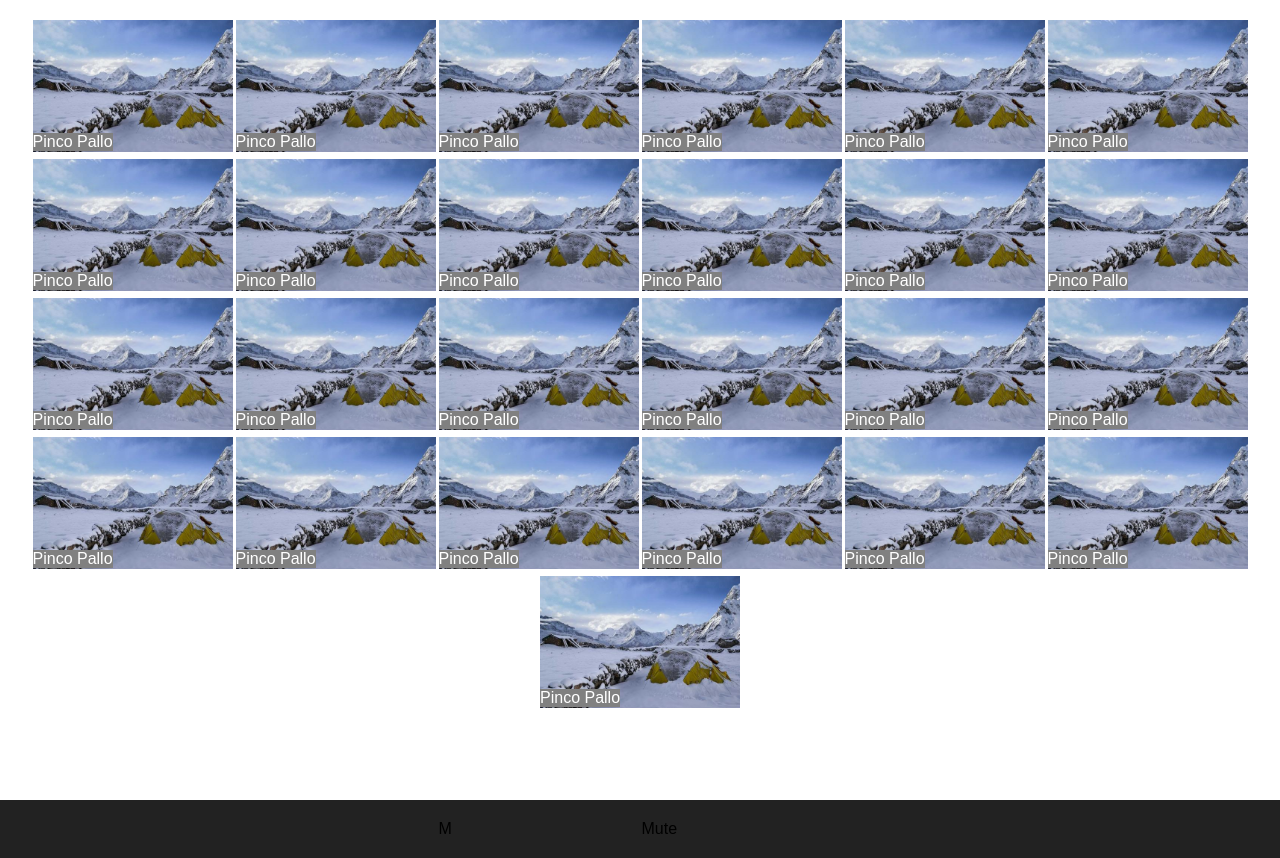
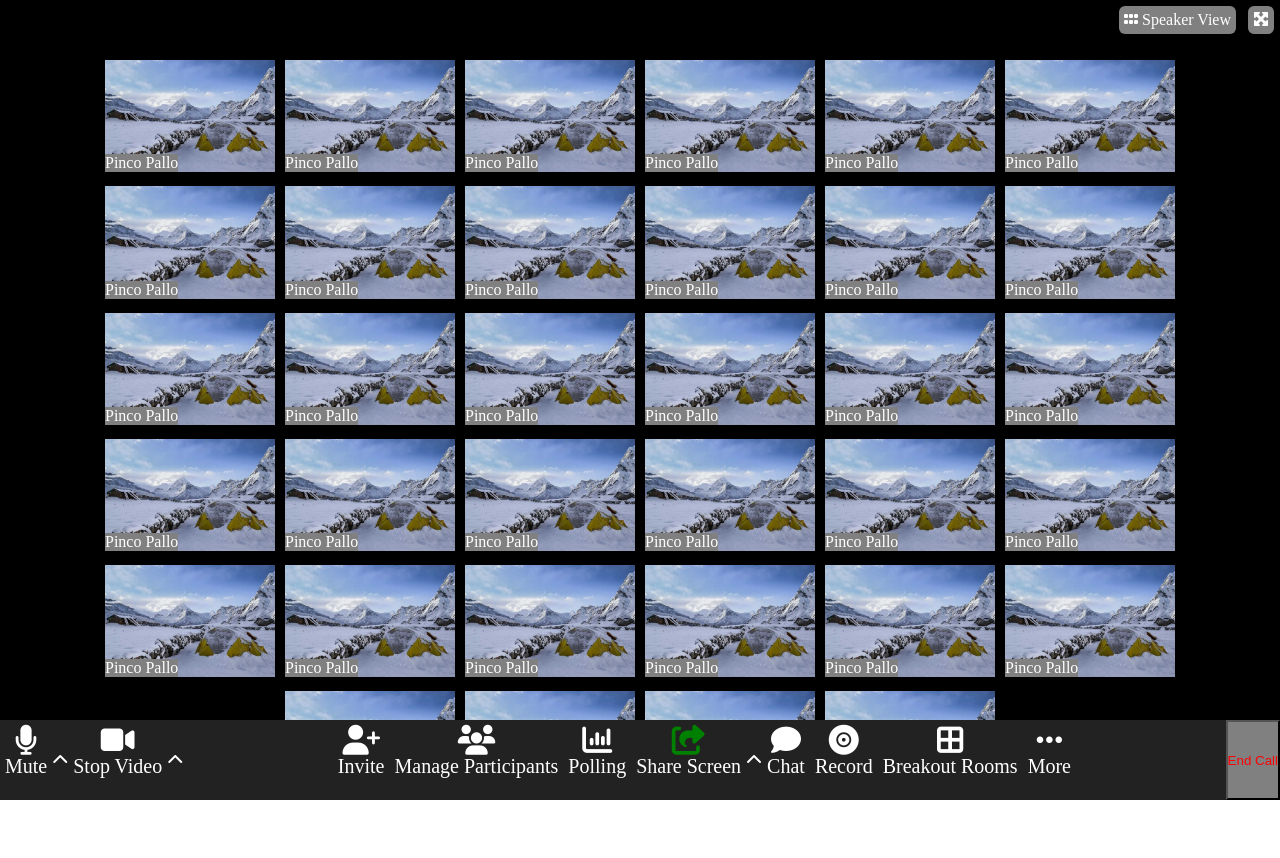
Before and after one commit to danieleardizzone/html-css-zoom, a plain HTML site: page index.html in a window 1280 px wide. After the commit the page ends 800 px from the top, so only its background shows below. Drawn offline with Linux system fonts and the light colour scheme.

Commit message:
FIX- esercizio finito

```diff
--- a/css/style.css
+++ b/css/style.css
@@ -1,47 +1,127 @@
-* {
+*{
     margin: 0;
     padding: 0;
     box-sizing: border-box;
   }
 
-html {
-	font-family: 'DM Sans', sans-serif;
+  img{
+    max-width: 100%;
   }
 
-img{
-    max-width: 100%;
-
+  .container{
+    max-width: 100vw;
+    margin: 0 auto;
   }
 
-.main-content {
-	height:100vh;
-    width: 100%;
-    margin: 0 auto;
+  header{
+    height: 5vh;
+    display: flex;
+    justify-content: flex-end;
+    align-items: center;
+    background-color: black;
+    color: white;
+  }
+
+  header span{
+    padding: 5px 5px;
+    margin: 0 6px;
+    background-color: gray;
+    border-radius: 6px;
+  }
+
+  main{
+    overflow-y: scroll;
+    background-color: black;
+    height: 85vh;
   }
 
   .row{
     display: flex;
-    align-items: center;
+    flex-wrap: wrap;
     justify-content: center;
-    flex-wrap: wrap;
-    padding: 20px 10px;
-    gap: 3px;
+    padding: 15px;
   }
 
-.col{
-    width: 200px;
+  .card{
+    width: 180px;
+    padding: 5px;
     position: relative;
   }
 
   .name{
       position: absolute;
-    left: 0;
-    bottom: 5px;
+      left: 5px;
+      bottom: 9px;
       background-color: gray;
       color: white;
       font-size: 16px;
   }
 
-.page-footer{
-    background-color: #222222;
+  .toolbar{
+      background-color: #222;
+      color: white;
+      display: flex;
+      flex-direction: row;
+      justify-content: space-between;
+      height: 10vh;
   }
+
+  .toolbar-group{
+    display: flex;
+    flex-direction: row;
+  }
+
+  .toolbar-item{
+    display: flex;
+    flex-direction:column;
+    font-size: 20px;
+    align-items: center;
+    padding: 5px 5px;
+  }
+
+  .toolbar-item i{
+    font-size: 30px;
+  }
+
+  #green-icon{
+    color: green;
+  }
+
+  .end-call{
+    background-color: gray;
+    color: red;
+  }
+
+  .fa-chevron-up{
+    align-self: center;
+  }
+
+  /* DEBUG */
+  .debug header{
+    background-color: yellow;
+    padding: 20px;
+    height: 10vh;
+  }
+
+  .debug footer{
+    background-color: red;
+    padding: 20px;
+    height: 15vh;
+  }
+
+  .debug main{
+    background-color: blue;
+    padding: 20px;
+    height: 75vh;
+  }
+
+  .debug main .row {
+      padding: 20px;
+      border: 2px solid red;
+  }
+
+
+  .debug main .card {
+      padding: 20px;
+      border: 2px solid green;
+  }
--- a/index.html
+++ b/index.html
@@ -1,123 +1,208 @@
 <!DOCTYPE html>
-<html lang="it">
+<html lang=it dir="ltr">
   <head>
-		<title>zoom</title>
-		<link rel="stylesheet" href="./css/style.css" />
+    <link rel="stylesheet" href="./css/style.css">
+    <script src="https://kit.fontawesome.com/382dfa8eb4.js" crossorigin="anonymous"></script>
+    <title>Zoom</title>
   </head>
   <body class="debu">
-        <main class="main-content">
+    <header>
+      <span><i class="fa-solid fa-grip"></i> Speaker View</span>
+      <span><i class="fa-solid fa-maximize"></i></span>
+    </header>
+    <main>
+      <div class="container">
         <div class="row">
-                <div class="col">
-                    <img src="./img/lorem.jpg">
+          <div class="card">
+            <img src="./img/lorem.jpg" alt="random image">
             <span class="name">Pinco Pallo</span>
           </div>
-                <div class="col">
-                    <img src="./img/lorem.jpg">
+          <div class="card">
+            <img src="./img/lorem.jpg" alt="random image">
             <span class="name">Pinco Pallo</span>
           </div>
-                <div class="col">
-                    <img src="./img/lorem.jpg">
+          <div class="card">
+            <img src="./img/lorem.jpg" alt="random image">
             <span class="name">Pinco Pallo</span>
           </div>
-                <div class="col">
-                    <img src="./img/lorem.jpg">
+          <div class="card">
+            <img src="./img/lorem.jpg" alt="random image">
             <span class="name">Pinco Pallo</span>
           </div>
-                <div class="col">
-                    <img src="./img/lorem.jpg">
+          <div class="card">
+            <img src="./img/lorem.jpg" alt="random image">
             <span class="name">Pinco Pallo</span>
           </div>
-                <div class="col">
-                    <img src="./img/lorem.jpg">
+          <div class="card">
+            <img src="./img/lorem.jpg" alt="random image">
             <span class="name">Pinco Pallo</span>
           </div>
-                <div class="col">
-                    <img src="./img/lorem.jpg">
+          <div class="card">
+            <img src="./img/lorem.jpg" alt="random image">
             <span class="name">Pinco Pallo</span>
           </div>
-                <div class="col">
-                    <img src="./img/lorem.jpg">
+          <div class="card">
+            <img src="./img/lorem.jpg" alt="random image">
             <span class="name">Pinco Pallo</span>
           </div>
-                <div class="col">
-                    <img src="./img/lorem.jpg">
+          <div class="card">
+            <img src="./img/lorem.jpg" alt="random image">
             <span class="name">Pinco Pallo</span>
           </div>
-                <div class="col">
-                    <img src="./img/lorem.jpg">
+          <div class="card">
+            <img src="./img/lorem.jpg" alt="random image">
             <span class="name">Pinco Pallo</span>
           </div>
-                <div class="col">
-                    <img src="./img/lorem.jpg">
+          <div class="card">
+            <img src="./img/lorem.jpg" alt="random image">
             <span class="name">Pinco Pallo</span>
           </div>
-                <div class="col">
-                    <img src="./img/lorem.jpg">
+          <div class="card">
+            <img src="./img/lorem.jpg" alt="random image">
             <span class="name">Pinco Pallo</span>
           </div>
-                <div class="col">
-                    <img src="./img/lorem.jpg">
+          <div class="card">
+            <img src="./img/lorem.jpg" alt="random image">
             <span class="name">Pinco Pallo</span>
           </div>
-                <div class="col">
-                    <img src="./img/lorem.jpg">
+          <div class="card">
+            <img src="./img/lorem.jpg" alt="random image">
             <span class="name">Pinco Pallo</span>
           </div>
-                <div class="col">
-                    <img src="./img/lorem.jpg">
+          <div class="card">
+            <img src="./img/lorem.jpg" alt="random image">
             <span class="name">Pinco Pallo</span>
           </div>
-                <div class="col">
-                    <img src="./img/lorem.jpg">
+          <div class="card">
+            <img src="./img/lorem.jpg" alt="random image">
             <span class="name">Pinco Pallo</span>
           </div>
-                <div class="col">
-                    <img src="./img/lorem.jpg">
+          <div class="card">
+            <img src="./img/lorem.jpg" alt="random image">
             <span class="name">Pinco Pallo</span>
           </div>
-                <div class="col">
-                    <img src="./img/lorem.jpg">
+          <div class="card">
+            <img src="./img/lorem.jpg" alt="random image">
             <span class="name">Pinco Pallo</span>
           </div>
-                <div class="col">
-                    <img src="./img/lorem.jpg">
+          <div class="card">
+            <img src="./img/lorem.jpg" alt="random image">
             <span class="name">Pinco Pallo</span>
           </div>
-                <div class="col">
-                    <img src="./img/lorem.jpg">
+          <div class="card">
+            <img src="./img/lorem.jpg" alt="random image">
             <span class="name">Pinco Pallo</span>
           </div>
-                <div class="col">
-                    <img src="./img/lorem.jpg">
+          <div class="card">
+            <img src="./img/lorem.jpg" alt="random image">
             <span class="name">Pinco Pallo</span>
           </div>
-                <div class="col">
-                    <img src="./img/lorem.jpg">
+          <div class="card">
+            <img src="./img/lorem.jpg" alt="random image">
             <span class="name">Pinco Pallo</span>
           </div>
-                <div class="col">
-                    <img src="./img/lorem.jpg">
+          <div class="card">
+            <img src="./img/lorem.jpg" alt="random image">
             <span class="name">Pinco Pallo</span>
           </div>
-                <div class="col">
-                    <img src="./img/lorem.jpg">
+          <div class="card">
+            <img src="./img/lorem.jpg" alt="random image">
             <span class="name">Pinco Pallo</span>
           </div>
-                <div class="col">
-                    <img src="./img/lorem.jpg">
+          <div class="card">
+            <img src="./img/lorem.jpg" alt="random image">
+            <span class="name">Pinco Pallo</span>
+          </div>
+          <div class="card">
+            <img src="./img/lorem.jpg" alt="random image">
+            <span class="name">Pinco Pallo</span>
+          </div>
+          <div class="card">
+            <img src="./img/lorem.jpg" alt="random image">
+            <span class="name">Pinco Pallo</span>
+          </div>
+          <div class="card">
+            <img src="./img/lorem.jpg" alt="random image">
+            <span class="name">Pinco Pallo</span>
+          </div>
+          <div class="card">
+            <img src="./img/lorem.jpg" alt="random image">
+            <span class="name">Pinco Pallo</span>
+          </div>
+          <div class="card">
+            <img src="./img/lorem.jpg" alt="random image">
+            <span class="name">Pinco Pallo</span>
+          </div>
+          <div class="card">
+            <img src="./img/lorem.jpg" alt="random image">
+            <span class="name">Pinco Pallo</span>
+          </div>
+          <div class="card">
+            <img src="./img/lorem.jpg" alt="random image">
+            <span class="name">Pinco Pallo</span>
+          </div>
+          <div class="card">
+            <img src="./img/lorem.jpg" alt="random image">
+            <span class="name">Pinco Pallo</span>
+          </div>
+          <div class="card">
+            <img src="./img/lorem.jpg" alt="random image">
             <span class="name">Pinco Pallo</span>
           </div>
         </div>
+      </div>
     </main>
-        <footer class="page-footer">
-            <div class="container">
-                <div class="row">
-                    <div class="col">
-                        M
+    <footer>
+      <div class="toolbar">
+        <div class="toolbar-group">
+          <div class="toolbar-item">
+            <i class="fa-solid fa-microphone"></i>
+            <span>Mute</span>
           </div>
-                    <div class="col">
-                        Mute
+          <i class="fa-solid fa-chevron-up"></i>
+          <div class="toolbar-item">
+            <i class="fa-solid fa-video"></i>
+            <span>Stop Video</span>
           </div>
+          <i class="fa-solid fa-chevron-up"></i>
+        </div>
+        <div class="toolbar-group">
+          <div class="toolbar-item">
+            <i class="fa-solid fa-user-plus"></i>
+            <span>Invite</span>
+          </div>
+          <div class="toolbar-item">
+            <i class="fa-solid fa-users"></i>
+            <span>Manage Participants</span>
+          </div>
+          <div class="toolbar-item">
+            <i class="fa-solid fa-chart-column"></i>
+            <span>Polling</span>
+          </div>
+          <div class="toolbar-item">
+            <i class="fa-solid fa-share-from-square" id="green-icon"></i>
+            <span>Share Screen</span>
+          </div>
+          <i class="fa-solid fa-chevron-up"></i>
+          <div class="toolbar-item">
+            <i class="fa-solid fa-comment"></i>
+            <span>Chat</span>
+          </div>
+          <div class="toolbar-item">
+            <i class="fa-solid fa-record-vinyl"></i>
+            <span>Record</span>
+          </div>
+          <div class="toolbar-item">
+            <i class="fa-solid fa-border-all"></i>
+            <span>Breakout Rooms</span>
+          </div>
+          <div class="toolbar-item">
+            <i class="fa-solid fa-ellipsis"></i>
+            <span>More</span>
+          </div>
+        </div>
+        <div class="toolbar-group">
+          <button type="button" class="end-call">End Call</button>
         </div>
       </div>
     </footer>
```
Lines whose indentation alone changed are shown as unchanged.
